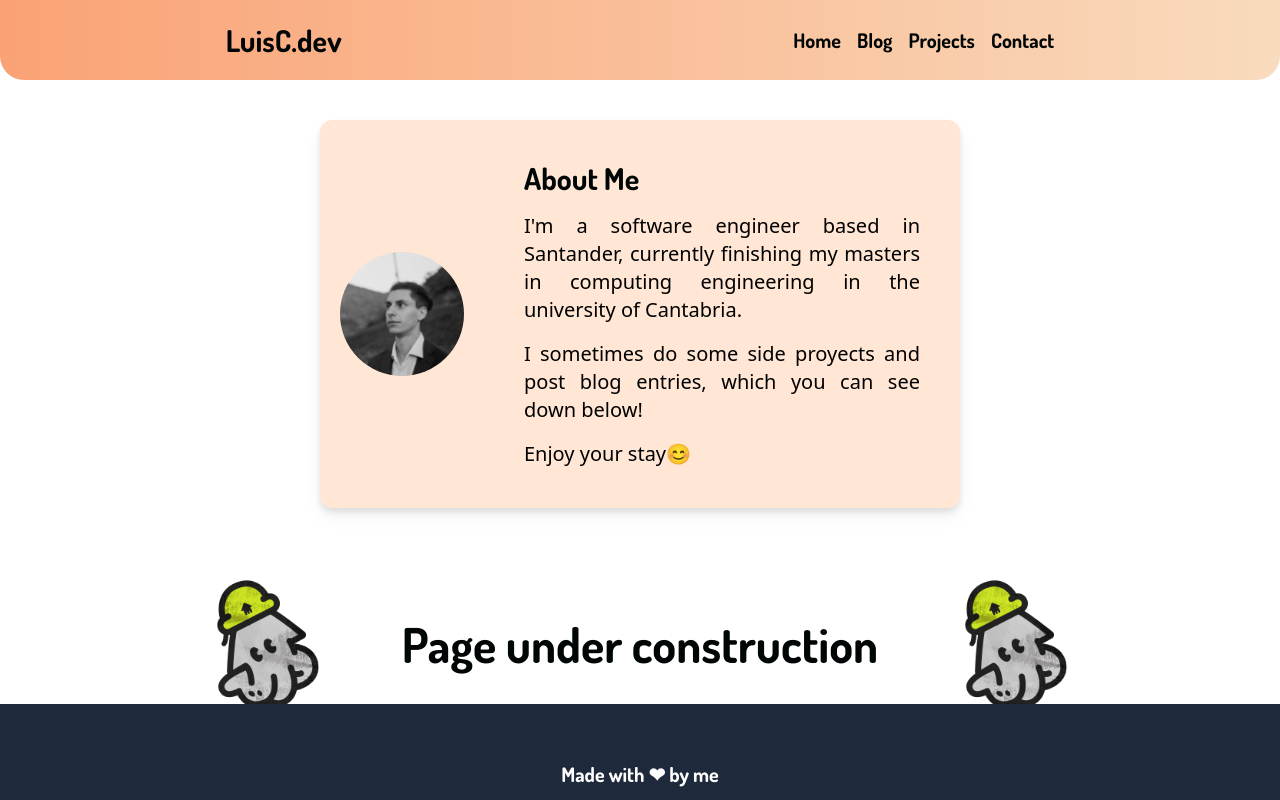
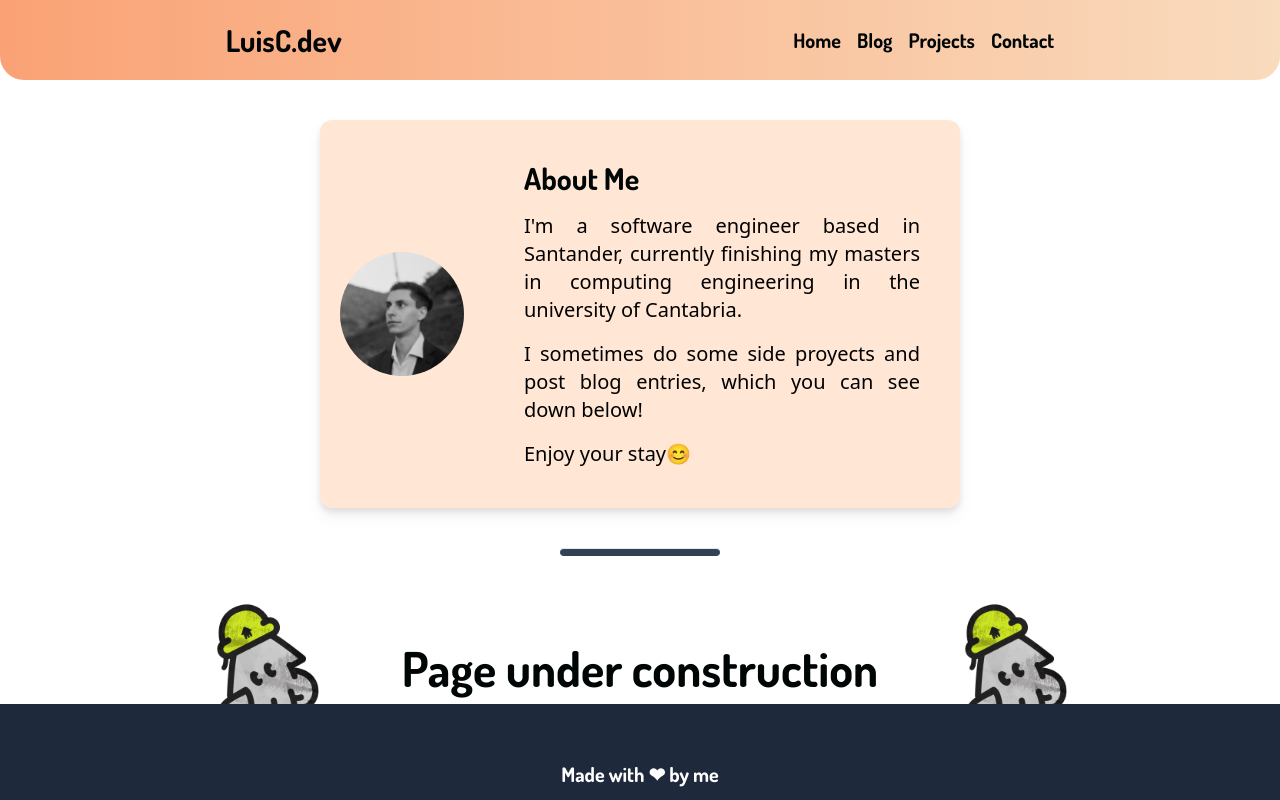
Before and after one commit to luiscruzv99/tramorea, a SvelteKit app: page / in a window 1280 px wide. Shown: the top 800 px of the page. Built offline with nearby package versions, Linux system fonts and the light colour scheme.

Commit message:
Added separator styling

```diff
--- a/src/app.postcss
+++ b/src/app.postcss
@@ -25,6 +25,10 @@ h4{
     @apply text-lg text-black-h font-bold text-center p-2
 }
 
+hr{
+    @apply my-4 mx-auto h-2 w-40 bg-slate-700 rounded-full
+}
+
 header{
     @apply sticky z-50 rounded-b-3xl top-0 flex justify-around items-center h-20 bg-gradient-to-r to-peachpuff from-tangerine
 }
--- a/src/routes/+page.svelte
+++ b/src/routes/+page.svelte
@@ -7,6 +7,7 @@
 
 <div class="mx-5 md:mx-20 lg:mx-40 xl:mx-80">
 	<CardComponent titulo={'About Me'} desc={Luis} imgSrc={face} />
+	<hr />
 </div>
 
 <UnderConstruction />
```
